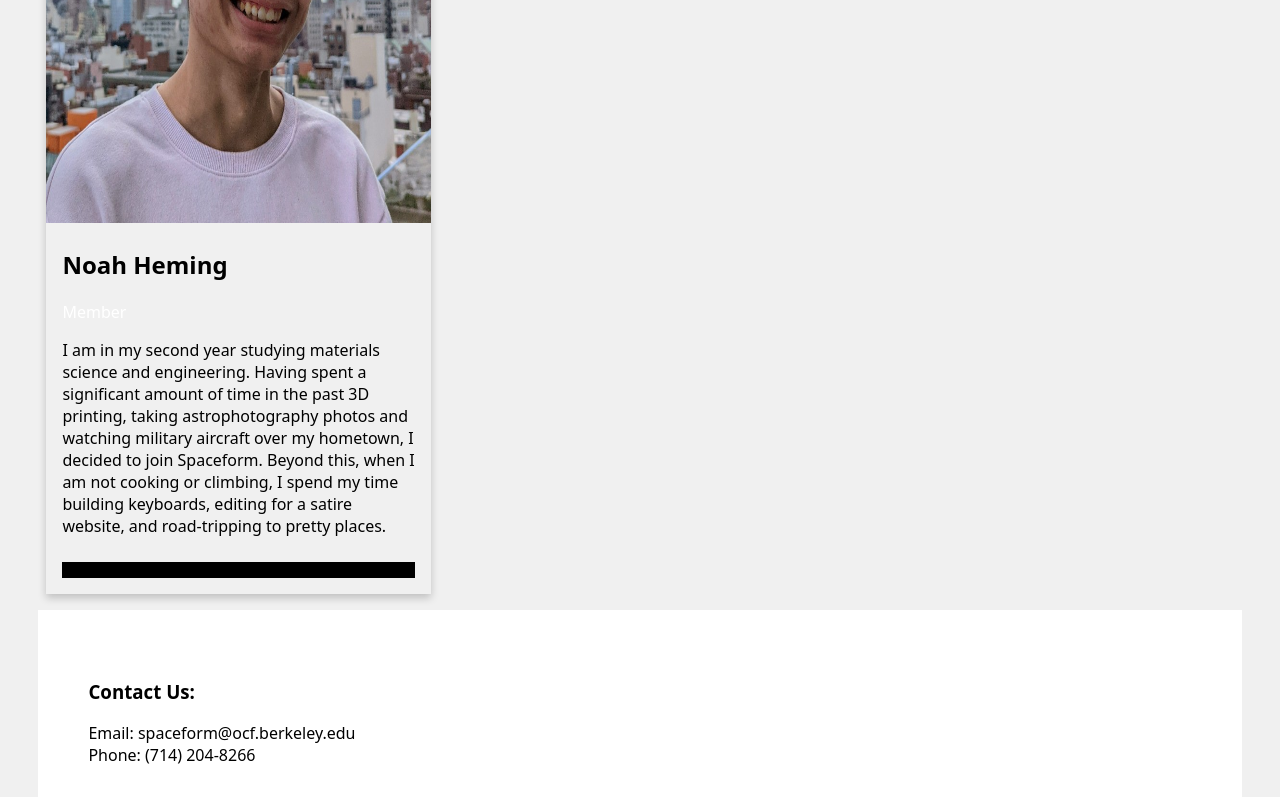
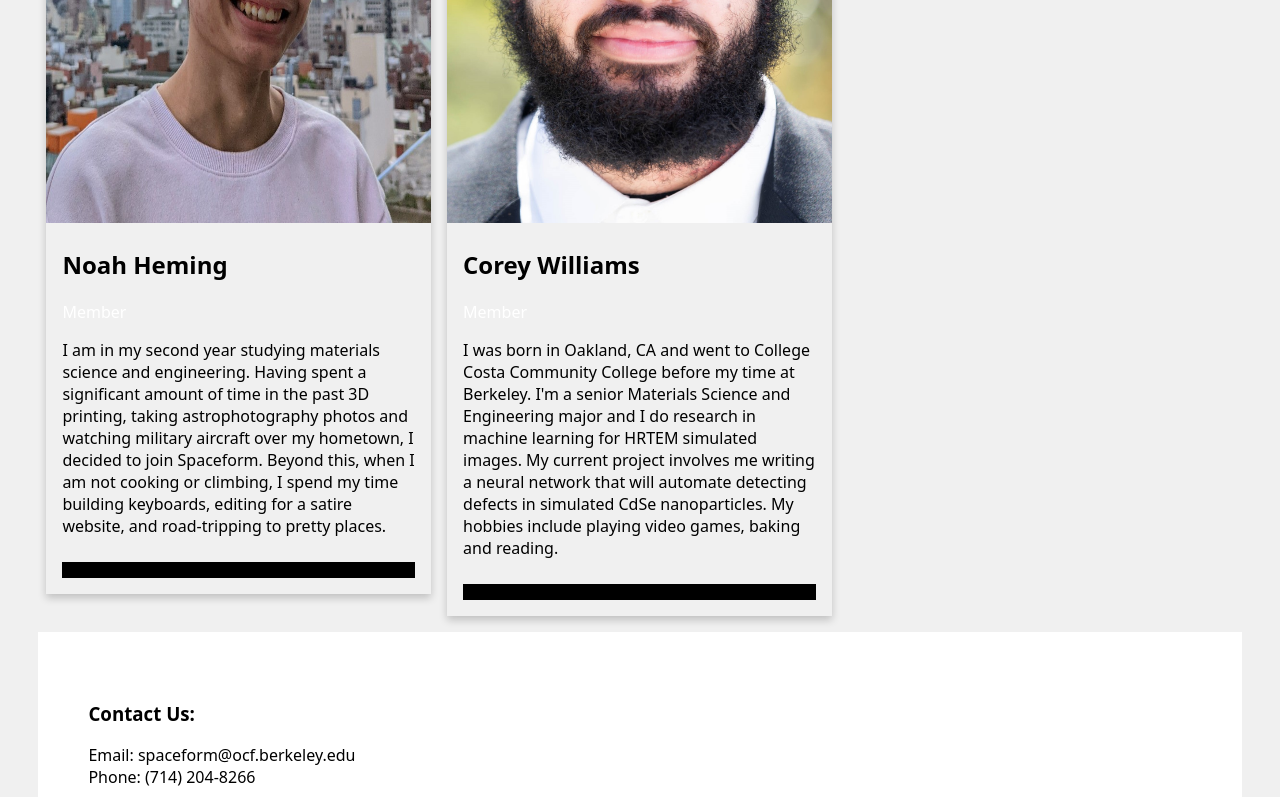
Before and after one commit to spaceform-berkeley/spaceform, a website: page team.html in a window 1280 px wide. Shown: the part 1541-2338 px from the top of the page. Drawn offline with nearby package versions, Linux system fonts and the light colour scheme.

Commit message:
Add files via upload

```diff
--- a/team.html
+++ b/team.html
@@ -110,7 +110,7 @@
       <br>
       <br>
       <h1 style="font-size: 40px;">Welcome to the Spaceform Team!</h1>
-      <div class="row">
+      <div class="row" data-aos="fade-up">
         <div class="column">
           <div class="card">
             <img src="Messages Image(1322487312).png" alt="Hannah" style="width:100%">
@@ -150,7 +150,7 @@
           </div>
         </div>
       </div>
-      <div class="row">
+      <div class="row" data-aos="fade-up">
         <div class="column">
           <div class="card">
             <img src="1653457511282.jpg" alt="Noah" style="width:100%; height: 525px;">
@@ -166,13 +166,13 @@
 
         <div class="column">
           <div class="card">
-            <!-- <img src="img3.jpg" alt="John" style="width:100%"> -->
+            <img src="hs (1).jpg" alt="Corey" style="width:100%; height: 525px;">
             <div class="container">
-              <h2></h2>
-              <p class="title"></p>
-              <p></p>
+              <h2>Corey Williams</h2>
+              <p class="title">Member</p>
+              <p> I was born in Oakland, CA and went to College Costa Community College before my time at Berkeley. I'm a senior Materials Science and Engineering major and I do research in machine learning for HRTEM simulated images. My current project involves me writing a neural network that will automate detecting defects in simulated CdSe nanoparticles. My hobbies include playing video games, baking and reading.</p>
               <!-- <p>example@example.com</p> -->
-              <!-- <p><button class="button"></button></p> -->
+              <p><button class="button"></button></p>
             </div>
           </div>
         </div>
```
Also changed, not shown: hs (1).jpg (added).
